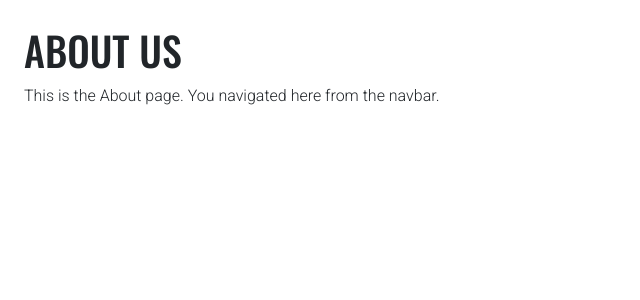
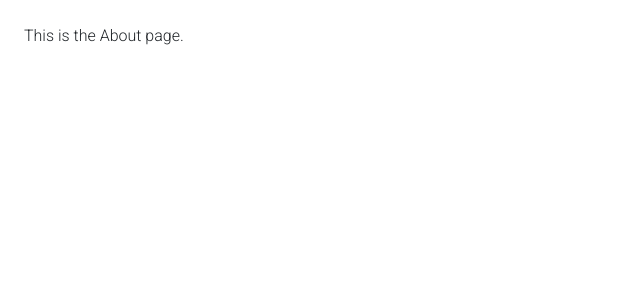
Before and after one commit to savitamali02/food-delivery, a React (Create React App) app: page /about in a window 1280 px wide. Shown: the top 300 px of the page, without its empty margins (0-640 px from the left). Built offline with nearby package versions, Linux system fonts and the light colour scheme.

Commit message:
initial commit

```diff
--- a/src/pages/Home/About.js
+++ b/src/pages/Home/About.js
@@ -3,8 +3,8 @@ import React from 'react'
 function About() {
   return (
     <div className="p-4">
-      <h1>About Us</h1>
-      <p>This is the About page. You navigated here from the navbar.</p>
+
+      <p>This is the About page.</p>
     </div>
   )
 }
--- a/src/pages/Home/Blog.js
+++ b/src/pages/Home/Blog.js
@@ -3,7 +3,7 @@ import React from 'react'
 function Blog() {
   return (
     <div>
-      <h1>Blog</h1>
+   <p>This is the Blog page.</p>
     </div>
   )
 }
--- a/src/pages/Home/Contact.js
+++ b/src/pages/Home/Contact.js
@@ -3,7 +3,7 @@ import React from 'react'
 function Contact() {
   return (
     <div>
-      <h1>Contact Us</h1>
+      <p>This is the Contact us page.</p>
     </div>
   )
 }
--- a/src/pages/Home/Menu.js
+++ b/src/pages/Home/Menu.js
@@ -3,7 +3,7 @@ import React from 'react'
 function Menu() {
   return (
     <div>
-      <h1>Menu</h1>
+      <p>This is the Menu page.</p>
     </div>
   )
 }
--- a/src/pages/Home/Shop.js
+++ b/src/pages/Home/Shop.js
@@ -3,7 +3,7 @@ import React from 'react'
 function Shop() {
   return (
     <div>
-      <h1>Shop</h1>
+      <p>This is the Shop page.</p>
     </div>
   )
 }
```
